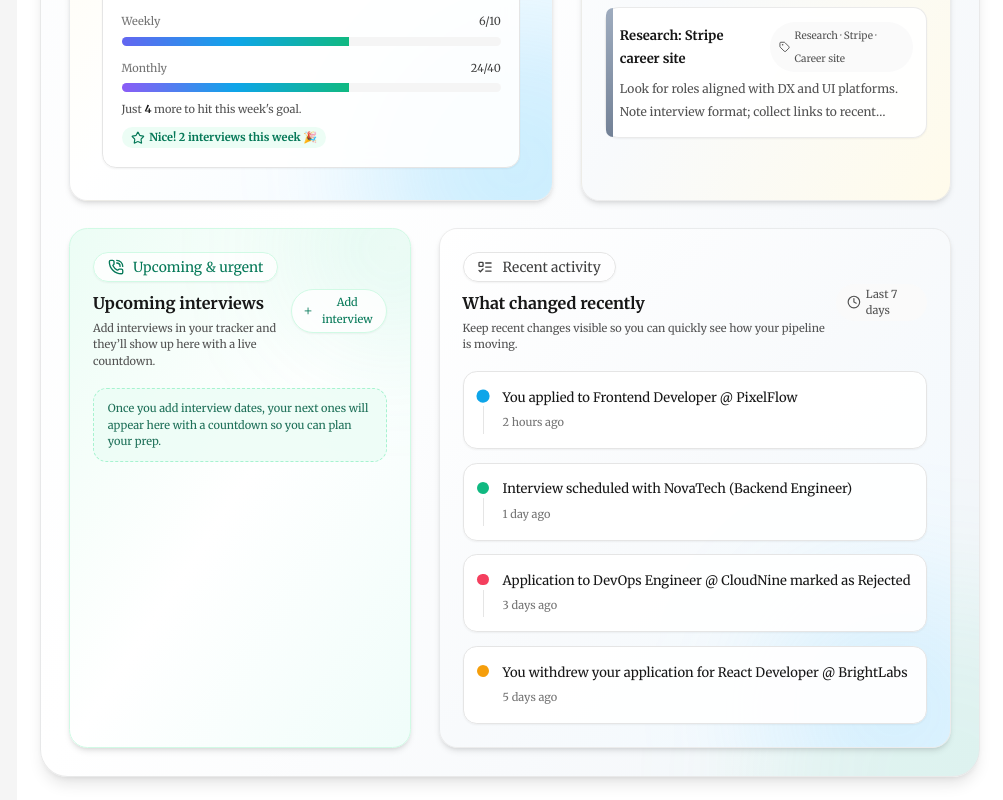
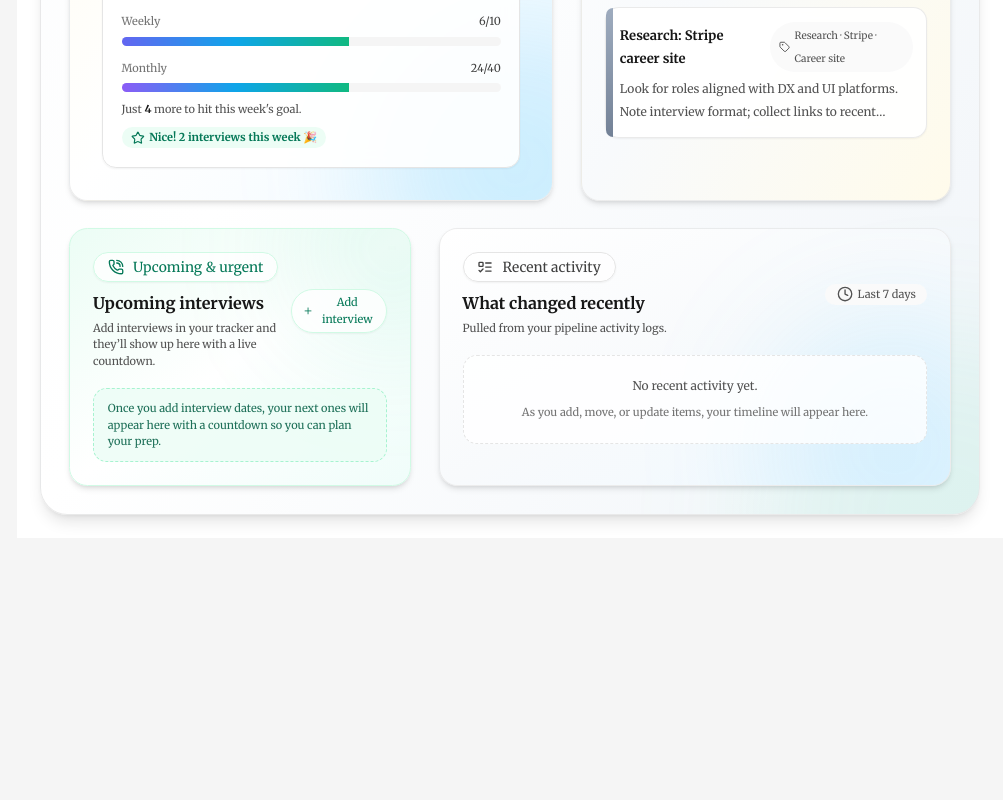
Before and after one commit to ThaerA7/applications_tracker, a Next.js app: page / in a window 1280 px wide. Shown: the part 1226-2026 px from the top of the page, without its empty margins (277-1280 px from the left). After the commit the page ends 1764 px from the top, so only its background shows below. Built offline with nearby package versions, Linux system fonts and the light colour scheme.

Commit message:
Update RecentActivityCard.tsx

```diff
--- a/components/overview/RecentActivityCard.tsx
+++ b/components/overview/RecentActivityCard.tsx
@@ -1,36 +1,265 @@
+"use client";
+
 // app/components/RecentActivityCard.tsx
 
+import { useEffect, useMemo, useState } from "react";
 import { Clock, ListTodo } from "lucide-react";
+import type { ActivityItem } from "@/components/ActivityLogSidebar";
 
-const recentActivity = [
-  {
-    id: 1,
-    type: "applied",
-    label: "You applied to Frontend Developer @ PixelFlow",
-    time: "2 hours ago",
-  },
-  {
-    id: 2,
-    type: "interview",
-    label: "Interview scheduled with NovaTech (Backend Engineer)",
-    time: "1 day ago",
-  },
-  {
-    id: 3,
-    type: "rejected",
-    label: "Application to DevOps Engineer @ CloudNine marked as Rejected",
-    time: "3 days ago",
-  },
-  {
-    id: 4,
-    type: "withdrawn",
-    label:
-      "You withdrew your application for React Developer @ BrightLabs",
-    time: "5 days ago",
-  },
+// Activity logs written by your pages.
+// Note: AppliedPage currently does NOT persist its own activity log.
+// This key is here to support it if/when you add persistence later.
+const APPLIED_ACTIVITY_STORAGE_KEY = "job-tracker:applied-activity";
+const INTERVIEWS_ACTIVITY_STORAGE_KEY = "job-tracker:interviews-activity";
+const REJECTIONS_ACTIVITY_STORAGE_KEY = "job-tracker:rejected-activity";
+const WITHDRAWN_ACTIVITY_STORAGE_KEY = "job-tracker:withdrawn-activity";
+
+// Optional/forward-compatible offers activity key(s)
+// (won't break if they don't exist)
+const OFFERS_ACTIVITY_STORAGE_KEYS = [
+  "job-tracker:offers-received-activity",
+  "job-tracker:offers-activity",
 ];
 
+const MS_MIN = 60_000;
+const MS_HOUR = 60 * MS_MIN;
+const MS_DAY = 24 * MS_HOUR;
+const LAST_DAYS = 7;
+const MAX_FEEDS = 5;
+
+type SourceBucket = "applied" | "interview" | "rejected" | "withdrawn" | "offer";
+type InternalActivityItem = ActivityItem & { __source?: SourceBucket };
+
+function safeReadArray(key: string): ActivityItem[] {
+  if (typeof window === "undefined") return [];
+  try {
+    const raw = window.localStorage.getItem(key);
+    if (!raw) return [];
+    const parsed = JSON.parse(raw);
+    return Array.isArray(parsed) ? parsed : [];
+  } catch {
+    return [];
+  }
+}
+
+function readWithSource(key: string, source: SourceBucket): InternalActivityItem[] {
+  const list = safeReadArray(key);
+  return list.map((i) => ({ ...i, __source: source }));
+}
+
+function toMs(ts?: string) {
+  if (!ts) return 0;
+  const ms = Date.parse(ts);
+  return Number.isNaN(ms) ? 0 : ms;
+}
+
+function timeAgoLabel(timestampIso: string, nowMs: number) {
+  const then = toMs(timestampIso);
+  if (!then) return "";
+
+  const diff = Math.max(0, nowMs - then);
+
+  if (diff < MS_MIN) return "just now";
+  if (diff < MS_HOUR) {
+    const m = Math.round(diff / MS_MIN);
+    return `${m} min ago`;
+  }
+  if (diff < MS_DAY) {
+    const h = Math.round(diff / MS_HOUR);
+    return `${h} hour${h === 1 ? "" : "s"} ago`;
+  }
+
+  const d = Math.round(diff / MS_DAY);
+  return `${d} day${d === 1 ? "" : "s"} ago`;
+}
+
+function inferCategory(item: InternalActivityItem): SourceBucket {
+  // Prefer explicit source when we know it
+  if (item.__source) return item.__source;
+
+  const from = (item.fromStatus ?? "").toLowerCase();
+  const to = (item.toStatus ?? "").toLowerCase();
+  const note = (item.note ?? "").toLowerCase();
+  const type = (item.type ?? "").toLowerCase();
+
+  if (to.includes("rejected") || type.includes("rejected")) return "rejected";
+  if (to.includes("withdrawn") || type.includes("withdrawn")) return "withdrawn";
+  if (to.includes("accepted") || note.includes("offer")) return "offer";
+
+  if (
+    to.includes("interview") ||
+    from.includes("interview") ||
+    note.includes("interview")
+  ) {
+    return "interview";
+  }
+
+  if (from.includes("applied") || to.includes("applied")) return "applied";
+  return "applied";
+}
+
+function prefixForAdded(source: SourceBucket) {
+  switch (source) {
+    case "interview":
+      return "Interview scheduled";
+    case "rejected":
+      return "Rejected application added";
+    case "withdrawn":
+      return "Withdrawn application added";
+    case "offer":
+      return "Offer added";
+    default:
+      return "Application added";
+  }
+}
+
+function prefixForEdited(source: SourceBucket) {
+  switch (source) {
+    case "interview":
+      return "Interview updated";
+    case "rejected":
+      return "Rejected application updated";
+    case "withdrawn":
+      return "Withdrawn application updated";
+    case "offer":
+      return "Offer updated";
+    default:
+      return "Application updated";
+  }
+}
+
+function prefixForDeleted(source: SourceBucket) {
+  switch (source) {
+    case "interview":
+      return "Interview removed";
+    case "rejected":
+      return "Rejected application removed";
+    case "withdrawn":
+      return "Withdrawn application removed";
+    case "offer":
+      return "Offer removed";
+    default:
+      return "Application removed";
+  }
+}
+
+// Build a label that ALWAYS mentions role + company when available.
+function buildLabel(item: InternalActivityItem) {
+  const company = item.company?.trim() || "Unknown company";
+  const role = item.role?.trim() || "Unknown role";
+  const base = `${role} @ ${company}`;
+
+  const from = item.fromStatus?.trim();
+  const to = item.toStatus?.trim();
+  const note = item.note?.trim();
+
+  const source = inferCategory(item);
+
+  const withNote = (prefix: string) =>
+    note ? `${prefix}: ${base} — ${note}` : `${prefix}: ${base}`;
+
+  switch (item.type) {
+    case "added":
+      return withNote(prefixForAdded(source));
+
+    case "edited":
+      // If a move-to-accepted was logged as edited somewhere
+      if (to?.toLowerCase().includes("accepted")) {
+        return withNote("Offer accepted");
+      }
+      return withNote(prefixForEdited(source));
+
+    case "deleted":
+      return withNote(prefixForDeleted(source));
+
+    case "moved_to_interviews":
+      return withNote("Moved to Interviews");
+
+    case "moved_to_rejected":
+      return withNote("Marked as Rejected");
+
+    case "moved_to_withdrawn":
+      return withNote("Moved to Withdrawn");
+
+    default:
+      if (from && to) {
+        const prefix = `Status change (${from} → ${to})`;
+        return note ? `${prefix}: ${base} — ${note}` : `${prefix}: ${base}`;
+      }
+      if (note) return `${note} — ${base}`;
+      return base;
+  }
+}
+
 export default function RecentActivityCard() {
+  const [allItems, setAllItems] = useState<InternalActivityItem[]>([]);
+  const [now, setNow] = useState(() => Date.now());
+
+  useEffect(() => {
+    if (typeof window === "undefined") return;
+
+    const read = () => {
+      const applied = readWithSource(APPLIED_ACTIVITY_STORAGE_KEY, "applied");
+      const interviews = readWithSource(
+        INTERVIEWS_ACTIVITY_STORAGE_KEY,
+        "interview"
+      );
+      const rejected = readWithSource(
+        REJECTIONS_ACTIVITY_STORAGE_KEY,
+        "rejected"
+      );
+      const withdrawn = readWithSource(
+        WITHDRAWN_ACTIVITY_STORAGE_KEY,
+        "withdrawn"
+      );
+
+      const offers = OFFERS_ACTIVITY_STORAGE_KEYS.flatMap((k) =>
+        readWithSource(k, "offer")
+      );
+
+      const merged = [...applied, ...interviews, ...rejected, ...withdrawn, ...offers];
+
+      // Deduplicate by id if the same entry appears twice
+      const map = new Map<string, InternalActivityItem>();
+      for (const it of merged) {
+        if (it?.id) map.set(it.id, it);
+      }
+
+      const unique = Array.from(map.values());
+      unique.sort((a, b) => toMs(b.timestamp) - toMs(a.timestamp));
+      setAllItems(unique);
+    };
+
+    read();
+
+    // Keep "time ago" labels fresh + pick up new logs from other pages
+    const id = window.setInterval(() => {
+      setNow(Date.now());
+      read();
+    }, 60_000);
+
+    return () => window.clearInterval(id);
+  }, []);
+
+  const recent = useMemo(() => {
+    const cutoff = now - LAST_DAYS * MS_DAY;
+
+    return allItems
+      .filter((i) => {
+        const ms = toMs(i.timestamp);
+        return ms && ms >= cutoff;
+      })
+      .slice(0, MAX_FEEDS)
+      .map((i) => ({
+        id: i.id,
+        category: inferCategory(i),
+        label: buildLabel(i),
+        time: timeAgoLabel(i.timestamp, now),
+      }));
+  }, [allItems, now]);
+
+  const empty = recent.length === 0;
+
   return (
     <section
       className={[
@@ -40,6 +269,7 @@ export default function RecentActivityCard() {
       ].join(" ")}
     >
       <div className="pointer-events-none absolute -bottom-20 -right-16 h-56 w-56 rounded-full bg-sky-400/15 blur-3xl" />
+
       <div className="relative z-10">
         <div className="flex items-center justify-between gap-2">
           <div>
@@ -51,27 +281,42 @@ export default function RecentActivityCard() {
               What changed recently
             </p>
             <p className="mt-1 text-[11px] text-neutral-600">
-              Keep recent changes visible so you can quickly see how your
-              pipeline is moving.
+              Pulled from your pipeline activity logs.
             </p>
           </div>
           <span className="inline-flex items-center gap-1 rounded-full bg-neutral-50 px-2.5 py-0.5 text-[11px] font-medium text-neutral-600">
             <Clock className="h-3.5 w-3.5" />
-            <span>Last 7 days</span>
+            <span>Last {LAST_DAYS} days</span>
           </span>
         </div>
 
         <ol className="mt-4 space-y-3 text-sm">
-          {recentActivity.map((item, index) => {
+          {empty && (
+            <li className="rounded-xl border border-dashed border-neutral-200 bg-white/80 p-4 text-center">
+              <p className="text-[12px] text-neutral-600">
+                No recent activity yet.
+              </p>
+              <p className="mt-1 text-[11px] text-neutral-500">
+                As you add, move, or update items, your timeline will appear here.
+              </p>
+            </li>
+          )}
+
+          {!empty &&
+            recent.map((item, index) => {
               const isFirst = index === 0;
+
               const dotClasses =
-              item.type === "applied"
+                item.category === "applied"
                   ? "bg-sky-500"
-                : item.type === "interview"
+                  : item.category === "interview"
                   ? "bg-emerald-500"
-                : item.type === "rejected"
+                  : item.category === "rejected"
                   ? "bg-rose-500"
-                : "bg-amber-500";
+                  : item.category === "withdrawn"
+                  ? "bg-amber-500"
+                  : "bg-lime-500"; // offer
+
               return (
                 <li
                   key={item.id}
@@ -85,17 +330,16 @@ export default function RecentActivityCard() {
                         isFirst ? "scale-110" : "",
                       ].join(" ")}
                     />
-                  {index < recentActivity.length - 1 && (
+                    {index < recent.length - 1 && (
                       <span className="mt-1 h-full w-px flex-1 bg-neutral-200" />
                     )}
                   </div>
+
                   <div className="space-y-0.5">
                     <p className="text-[13px] font-medium text-neutral-900">
                       {item.label}
                     </p>
-                  <p className="text-[11px] text-neutral-500">
-                    {item.time}
-                  </p>
+                    <p className="text-[11px] text-neutral-500">{item.time}</p>
                   </div>
                 </li>
               );
```
Lines whose indentation alone changed are shown as unchanged.
